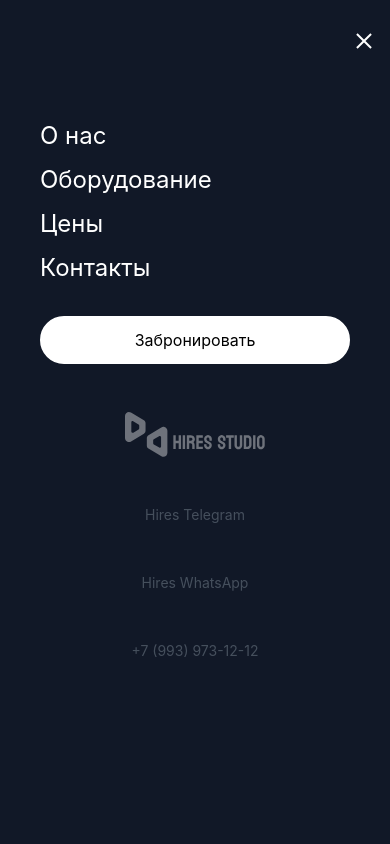
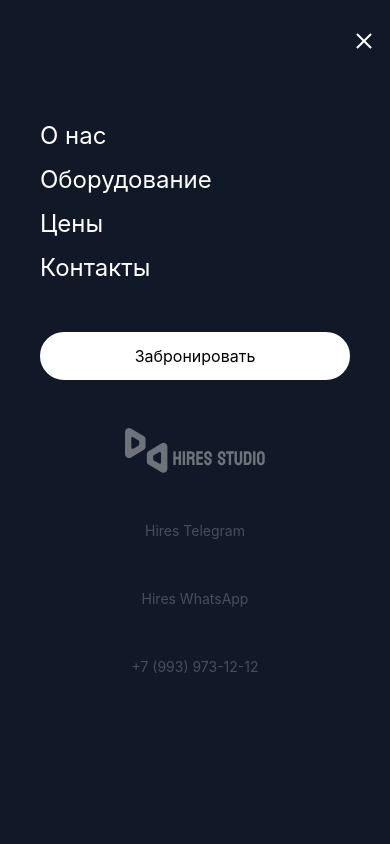
Before and after one commit to romartiny/Hires-Landing-React, a React (Create React App) app: page /equipment in a window 390 px wide. Both pictures are taken after a click on the button 354 px from the left and 40 px from the top of the page. Shown: the top 844 px of the page. Built offline with nearby package versions, Linux system fonts and the light colour scheme.

Commit message:
finish blocks and reload elements

```diff
--- a/src/components/Header/Header.jsx
+++ b/src/components/Header/Header.jsx
@@ -49,7 +49,7 @@ const Header = ({classNames}) => {
                                 {item.title}
                             </Link>
                         ))}
-                        <button className="w-full bg-white rounded-3xl px-6 py-2.5 border-2 mt-8 border-white text-black hover:bg-transparent hover:text-white hover:border-2 transition duration-300" onClick={() => buyAndClose(true)}>{mainData.buyButton}
+                        <button className="w-full bg-white rounded-3xl px-6 py-2.5 border-2 mt-12 border-white text-black hover:bg-transparent hover:text-white hover:border-2 transition duration-300" onClick={() => buyAndClose(true)}>{mainData.buyButton}
                         </button>
                         <Link to={'/'} className="flex justify-center items-center pt-12" onClick={() => setNavbarOpen(false)}>
                             <img src={logo ?? undefined} alt="Hires Studio" className="opacity-40"/>
--- a/src/components/PagesComponents/Contacts/ContactsBlock.jsx
+++ b/src/components/PagesComponents/Contacts/ContactsBlock.jsx
@@ -2,7 +2,7 @@ import React from 'react';
 import {contactsData} from "../../../constants/homeData";
 import Container from "../../Container.jsx";
 import {Link} from "react-router-dom";
-import ContactsBlocks from "../Home/Contacts/ContactsBlocks";
+import ContactsBlocks from "../Home/Contacts/ContactsBlocks.jsx";
 
 const ContactsBlock = () => {
     return (
--- a/src/components/PagesComponents/Home/Contacts/Contacts.jsx
+++ b/src/components/PagesComponents/Home/Contacts/Contacts.jsx
@@ -2,7 +2,7 @@ import React from 'react';
 import Container from "../../../Container.jsx";
 import {Link} from "react-router-dom";
 import {contactsData} from "../../../../constants/homeData";
-import ContactsBlocks from "./ContactsBlocks";
+import ContactsBlocks from "./ContactsBlocks.jsx";
 
 const Contacts = () => {
 
--- a/src/pages/ContactsPage/ContactsPage.jsx
+++ b/src/pages/ContactsPage/ContactsPage.jsx
@@ -1,5 +1,5 @@
 import React from 'react';
-import Header from "../../components/Header/Header";
+import Header from "../../components/Header/Header.jsx";
 import ContactsBlock from "../../components/PagesComponents/Contacts/ContactsBlock.jsx";
 import Footer from "../../components/Footer/Footer.jsx";
 import Subfooter from "../../components/Subfooter/Subfooter.jsx";
```
Also changed, not shown: src/pages/PricesPage/PricesPage.jsx (+4 -4 lines).
